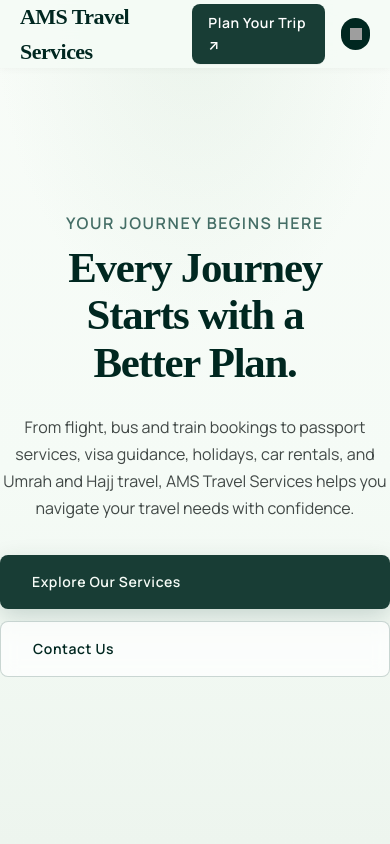
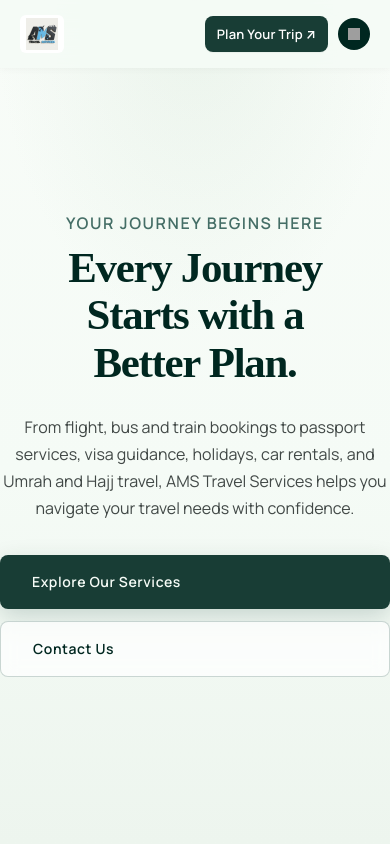
Before and after one commit to aathiftr/ams-web, a plain HTML site: page index.html in a window 390 px wide. Shown: the top 844 px of the page. Drawn offline with Linux system fonts and the light colour scheme; grey boxes are pictures that could not be loaded.

Commit message:
Add official AMS Travel Services logo

```diff
--- a/index.html
+++ b/index.html
@@ -90,8 +90,18 @@
       box-shadow: 0 1px 8px rgba(0, 0, 0, 0.04);
     }
     .header-inner { height: 80px; display: flex; align-items: center; justify-content: space-between; }
-    .brand { display: flex; align-items: center; gap: 8px; }
+    .brand { display: inline-flex; align-items: center; gap: 8px; flex-shrink: 0; text-decoration: none; }
     .brand-name { font-family: var(--serif); font-weight: 700; font-size: 22px; letter-spacing: -0.55px; color: var(--forest); }
+    .brand-logo {
+      display: block;
+      height: 46px;
+      width: auto;
+      max-width: min(260px, 34vw);
+      object-fit: contain;
+      background: #fff;
+      padding: 4px 8px;
+      border-radius: 8px;
+    }
     .nav { display: flex; gap: 28px; align-items: center; }
     .nav a { font-weight: 600; font-size: 14px; letter-spacing: 0.56px; color: var(--body); padding: 4px 0; }
     .nav a.active { color: var(--forest); border-bottom: 2px solid var(--deep); padding-bottom: 6px; }
@@ -445,6 +455,17 @@
     .footer-grid { display: grid; grid-template-columns: repeat(5, minmax(0, 1fr)); gap: 28px; padding-bottom: 48px; }
     .footer-brand { grid-column: span 2; display: flex; flex-direction: column; gap: 8px; padding-bottom: 40px; padding-right: 28px; }
     .footer-brand p { max-width: 384px; font-size: 14px; line-height: 22px; letter-spacing: 0.07px; }
+    .footer-brand .brand { width: fit-content; }
+    .footer-brand-logo {
+      display: block;
+      height: 56px;
+      width: auto;
+      max-width: min(280px, 100%);
+      object-fit: contain;
+      background: #fff;
+      padding: 5px 10px;
+      border-radius: 8px;
+    }
     .footer-tag { margin-top: 4px; display: flex; align-items: center; gap: 4px; font-size: 11px; font-weight: 600; letter-spacing: 0.55px; text-transform: uppercase; color: var(--body); }
     .footer-tag img { width: 16.5px; height: 15.75px; }
     .footer-col { display: flex; flex-direction: column; gap: 4px; }
@@ -645,7 +666,11 @@
     }
     @media (max-width: 560px) {
       .container { padding: 0 20px; }
-      .header-inner { height: 68px; }
+      .header-inner { height: 68px; gap: 12px; }
+      .brand-logo { height: 38px; max-width: min(180px, 48vw); padding: 3px 6px; border-radius: 6px; }
+      .header-cta { gap: 10px; }
+      .header-cta .pill { padding: 8px 12px; font-size: 13px; letter-spacing: 0.2px; white-space: nowrap; }
+      .footer-brand-logo { height: 48px; max-width: min(240px, 100%); }
       .hero-scroll { height: 200vh; }
       .hero-sticky { min-height: 600px; padding-top: 68px; }
       .hero-copy { padding: 0 0 1.5rem; }
@@ -658,6 +683,7 @@
       .pillars, .dest-grid { grid-template-columns: 1fr; }
       .footer-grid { grid-template-columns: 1fr; }
       .footer-brand { grid-column: auto; }
+      .footer-brand-logo { height: 44px; max-width: 100%; }
       .location-meta { display: none; }
       .highlight-card { position: static; max-width: none; margin-top: 16px; }
       .editorial-photo { height: 340px; }
@@ -715,8 +741,8 @@
   <!-- HEADER -->
   <header class="site-header">
     <div class="container header-inner">
-      <a class="brand" href="#">
-        <span class="brand-name">AMS Travel Services</span>
+      <a class="brand" href="#" aria-label="AMS Travel Services home">
+        <img class="brand-logo" src="assets/ams-travel-services-logo.png" alt="AMS Travel Services logo" width="1024" height="1024" decoding="async">
       </a>
       <nav class="nav">
         <a class="active" href="#">Home</a>
@@ -1165,7 +1191,9 @@
     <div class="container">
       <div class="footer-grid">
         <div class="footer-brand">
-          <span class="brand-name">AMS Travel Services</span>
+          <a class="brand" href="#" aria-label="AMS Travel Services home">
+            <img class="brand-logo footer-brand-logo" src="assets/ams-travel-services-logo.png" alt="AMS Travel Services logo" width="1024" height="1024" loading="lazy" decoding="async">
+          </a>
           <p>Slow travel, unhurried discoveries, and tailored sanctuaries designed for mindful explorers.</p>
           <div class="footer-col" id="contact">
             <h4>Contact Us</h4>
```
Also changed, not shown: assets/ams-travel-services-logo.png (added).
